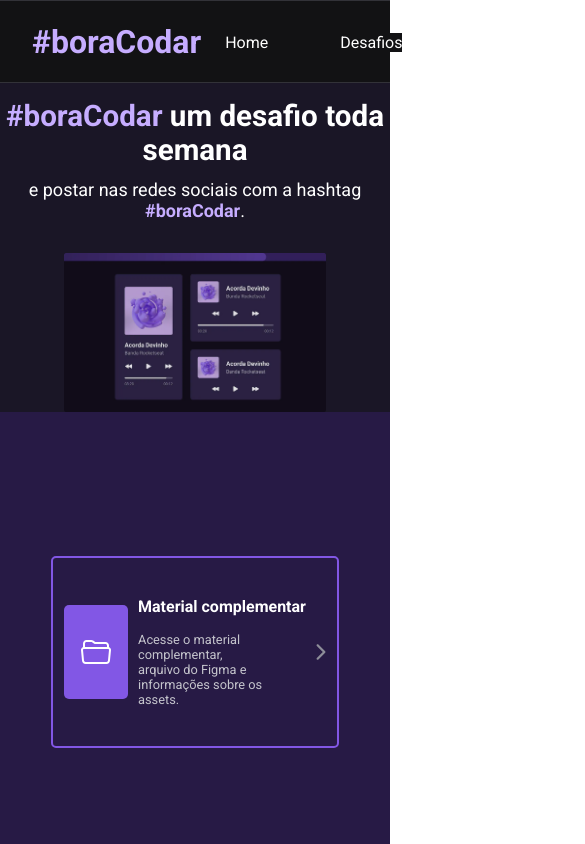
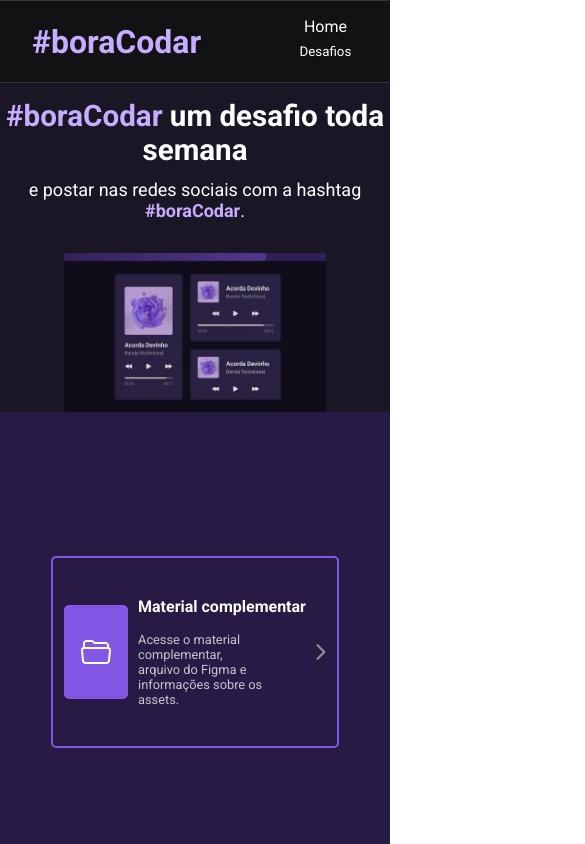
Before and after one commit to Flaviojcf/lets-code, a React (Vite) app: page / in a window 390 px wide. Shown: the top 844 px of the page, 585 px wide, since content can reach past the window. Built offline with nearby package versions, Linux system fonts and the light colour scheme.

Commit message:
refactor: change media query for tablet version.

```diff
--- a/src/components/Header/styles.ts
+++ b/src/components/Header/styles.ts
@@ -20,9 +20,7 @@ export const HeaderContainer = styled.div`
     color: ${(props) => props.theme.colors["purple-100"]};
   }
 
-  @media screen and (max-width: 768px) {
-    gap: 1.5rem;
-  }
+
 `;
 
 export const RocketContainer = styled.div`
@@ -44,9 +42,12 @@ export const RocketContainer = styled.div`
 
 export const LinksContainer = styled.ul`
   display: flex;
-  height: 100%;
+  align-items: center;
+  max-width: 20%;
 
-  gap: 2.5rem;
+
+
+
 
   > a {
     transition: all ease 0.2s;
@@ -71,6 +72,12 @@ export const LinksContainer = styled.ul`
       }
     }
   }
+
+  @media screen and (max-width: 768px) {
+    flex-direction: column;
+    gap: 0.5rem;
+  }
+
 `;
 
 export const DiscorContainer = styled.a`
@@ -101,30 +108,27 @@ export const DiscorContainer = styled.a`
 export const MenuRoot = styled(NavigationMenu.Root)`
   display: flex;
   padding: 0 2rem;
-  position: relative;
 `;
 
 export const MenuList = styled(NavigationMenu.List)`
   display: flex;
-  gap: 1rem;
-  width: 12rem;
   text-decoration: none;
   list-style: none;
 `;
 
 export const MenuTrigger = styled(NavigationMenu.Trigger)`
-  border: none;
-  cursor: pointer;
+
   display: flex;
   align-items: center;
   gap: 1rem;
 
-  font-family: "Epilogue", sans-serif;
-  font-size: 16px;
 
+
+  border: none;
+  cursor: pointer;
+  background: none;
   color: white;
-  cursor: pointer;
-  background: ${(props) => props.theme.colors["black-700"]};
+
 
   > li {
     color: white;
@@ -138,6 +142,7 @@ export const MenuTrigger = styled(NavigationMenu.Trigger)`
 
 export const MenuContent = styled(NavigationMenu.Content)`
   position: absolute;
+
 
   > ul {
     border: 1px solid white;
@@ -161,7 +166,7 @@ export const MenuContent = styled(NavigationMenu.Content)`
       display: flex;
       gap: 1rem;
       cursor: pointer;
-      color: ${(props)=>props.theme.colors["black-700"]};
+      color: ${(props) => props.theme.colors["black-700"]};
 
       &:hover {
         color: ${(props) => props.theme.colors["purple-100"]};
```
